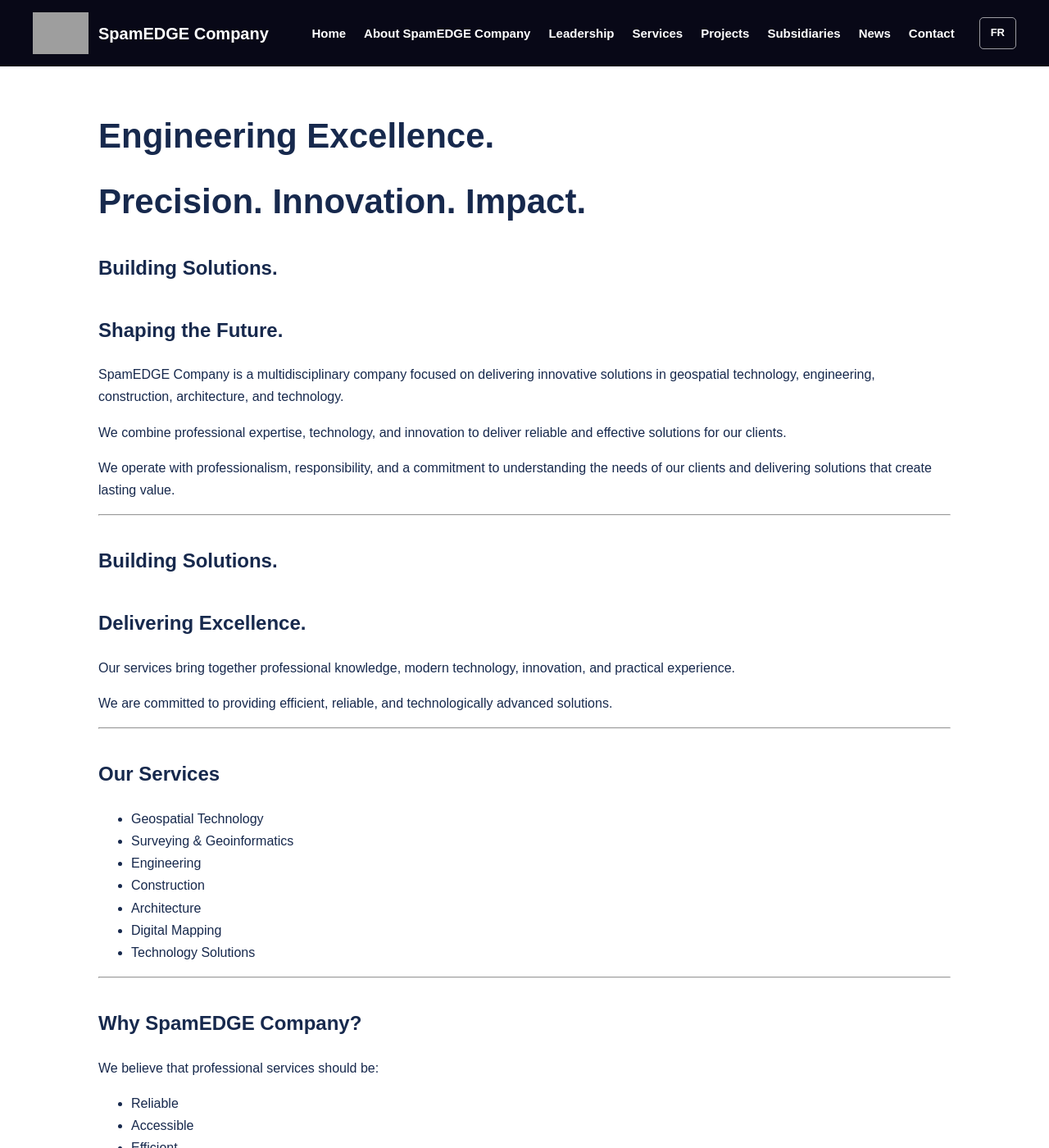
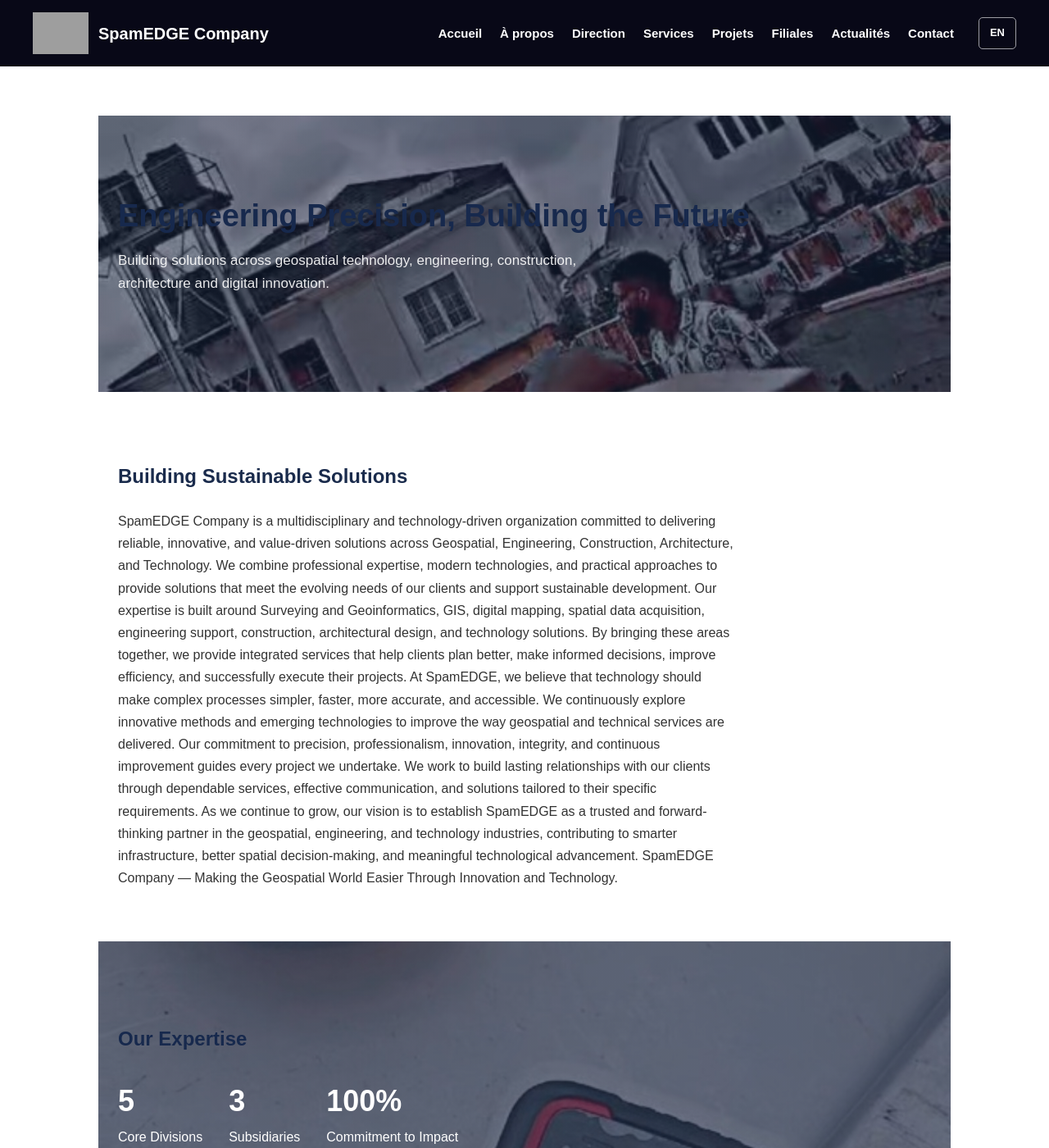
Before and after one commit to spamEDGEcompany/spamEDGEcompany.github.io, a Jekyll site: the page built from index.md, in a window 1280 px wide and 1400 px high. Shown: the whole window at 82% size. Built offline with Jekyll 4.4.1, drawn with Linux system fonts in a browser that asks for light colours; some of the changed text lies outside the part shown; grey boxes are pictures that could not be loaded.

Commit message:
Update index.md

```diff
--- a/index.md
+++ b/index.md
@@ -1,81 +1,64 @@
 ---
 layout: default
-title: SpamEDGE Company
-lang: en
+title: Home
 ---
 
-# Engineering Excellence.
-# Precision. Innovation. Impact.
+<div style="background-image: linear-gradient(rgba(26,43,76,0.45), rgba(26,43,76,0.45)), url('/hero.jpeg'); background-size: cover; background-position: center; color:#fff; padding:100px 24px;">
+<h1 style="font-size:38px; font-weight:800; margin:0 0 16px;">Engineering Precision, Building the Future</h1>
+<p style="max-width:600px; font-size:17px; opacity:0.9;">Building solutions across geospatial technology, engineering, construction, architecture and digital innovation.</p>
+</div>
 
-## Building Solutions.
-## Shaping the Future.
+<div style="padding:48px 24px; max-width:800px;">
+<h2 style="color:#1a2b4c;">Building Sustainable Solutions</h2>
+<p style="font-size:16px; line-height:1.7; color:#333;">SpamEDGE Company is a multidisciplinary and technology-driven organization committed to delivering reliable, innovative, and value-driven solutions across Geospatial, Engineering, Construction, Architecture, and Technology. We combine professional expertise, modern technologies, and practical approaches to provide solutions that meet the evolving needs of our clients and support sustainable development.
 
-SpamEDGE Company is a multidisciplinary company focused on delivering
-innovative solutions in geospatial technology, engineering, construction,
-architecture, and technology.
+Our expertise is built around Surveying and Geoinformatics, GIS, digital mapping, spatial data acquisition, engineering support, construction, architectural design, and technology solutions. By bringing these areas together, we provide integrated services that help clients plan better, make informed decisions, improve efficiency, and successfully execute their projects.
 
-We combine professional expertise, technology, and innovation to deliver
-reliable and effective solutions for our clients.
+At SpamEDGE, we believe that technology should make complex processes simpler, faster, more accurate, and accessible. We continuously explore innovative methods and emerging technologies to improve the way geospatial and technical services are delivered.
 
-We operate with professionalism, responsibility, and a commitment to
-understanding the needs of our clients and delivering solutions that create
-lasting value.
+Our commitment to precision, professionalism, innovation, integrity, and continuous improvement guides every project we undertake. We work to build lasting relationships with our clients through dependable services, effective communication, and solutions tailored to their specific requirements.
 
----
+As we continue to grow, our vision is to establish SpamEDGE as a trusted and forward-thinking partner in the geospatial, engineering, and technology industries, contributing to smarter infrastructure, better spatial decision-making, and meaningful technological advancement.
 
-## Building Solutions.
-## Delivering Excellence.
+SpamEDGE Company — Making the Geospatial World Easier Through Innovation and Technology.</p>
+</div>
 
-Our services bring together professional knowledge, modern technology,
-innovation, and practical experience.
+<div style="background-image: linear-gradient(rgba(26,43,76,0.5), rgba(26,43,76,0.5)), url('/expertise-bg.jpeg'); background-size:cover; background-position:center; color:#fff; padding:64px 24px;">
+<h2>Our Expertise</h2>
+<div style="display:flex; gap:32px; flex-wrap:wrap; margin-top:24px;">
+<div><div style="font-size:36px; font-weight:800;">5</div><div>Core Divisions</div></div>
+<div><div style="font-size:36px; font-weight:800;">3</div><div>Subsidiaries</div></div>
+<div><div style="font-size:36px; font-weight:800;">100%</div><div>Commitment to Impact</div></div>
+</div>
+</div>
 
-We are committed to providing efficient, reliable, and technologically
-advanced solutions.
+<div style="padding:48px 24px; max-width:800px;">
+<h2 style="color:#1a2b4c;">Our Services</h2>
+<ul style="font-size:16px; line-height:1.9; color:#333;">
+<li><strong>Geospatial & Surveying</strong> — Land, Engineering, Cadastral & GNSS/RTK Surveying, GIS & Mapping, Drone Photogrammetry</li>
+<li><strong>Construction & Engineering</strong> — Infrastructure Development, Site Setting-Out, Engineering Consultancy</li>
+<li><strong>Architecture & Design</strong> — Architectural Design, 3D Modelling, CAD Services</li>
+<li><strong>Technology</strong> — Digital Solutions, Geospatial Tech, Data Management</li>
+</ul>
+<a href="/services" style="color:#c0177c; font-weight:700; text-decoration:none;">See all services →</a>
+</div>
 
----
+<div style="padding:0 24px 48px; max-width:800px;">
+<h2 style="color:#1a2b4c;">Our Subsidiaries</h2>
+<ul style="font-size:16px; line-height:1.9; color:#333;">
+<li><strong>SpamEDGE Technology Limited</strong> — Geospatial, engineering & digital technology services</li>
+<li><strong>SpamEDGE Foundation</strong> — Social impact and community development</li>
+<li><strong>SpamEDGE Chain</strong> — Digital assets and blockchain initiatives</li>
+</ul>
+</div>
 
-## Our Services
+<div style="background-image: linear-gradient(rgba(46,125,50,0.6), rgba(46,125,50,0.6)), url('/foundation-bg.jpeg'); background-size:cover; background-position:center; color:#fff; padding:120px 24px; min-height:400px; display:flex; flex-direction:column; justify-content:center;">
+<h2 style="font-size:32px;">SpamEDGE Foundation</h2>
+<p style="max-width:600px; font-size:18px; line-height:1.8;">Our social impact arm, dedicated to community development, outreach, and education initiatives that create lasting positive change.</p>
+<a href="/subsidiaries" style="background:#fff; color:#2e7d32; padding:14px 32px; text-decoration:none; font-weight:700; display:inline-block; margin-top:20px; width:fit-content;">LEARN MORE</a>
+</div>
 
-- Geospatial Technology
-- Surveying & Geoinformatics
-- Engineering
-- Construction
-- Architecture
-- Digital Mapping
-- Technology Solutions
-
----
-
-## Why SpamEDGE Company?
-
-We believe that professional services should be:
-
-- Reliable
-- Accessible
-- Efficient
-- Innovative
-- Technology-driven
-
----
-
-## Explore SpamEDGE Company
-
-[About SpamEDGE Company](/about)
-
-[Leadership](/leadership)
-
-[Services](/services)
-
-[Projects](/projects)
-
-[Subsidiaries](/subsidiaries)
-
-[News](/news)
-
-[Contact](/contact)
-
----
-
-## French Version
-
-[🇫🇷 Français](/fr/)
+<div style="background-image: linear-gradient(rgba(192,23,124,0.55), rgba(192,23,124,0.55)), url('/cta-bg.jpeg'); background-size:cover; background-position:center; color:#fff; padding:64px 24px; text-align:center;">
+<h2>Ready to Work With Us?</h2>
+<a href="/contact" style="background:#fff; color:#c0177c; padding:14px 32px; text-decoration:none; font-weight:700; display:inline-block; margin-top:12px;">GET IN TOUCH</a>
+</div>
```
